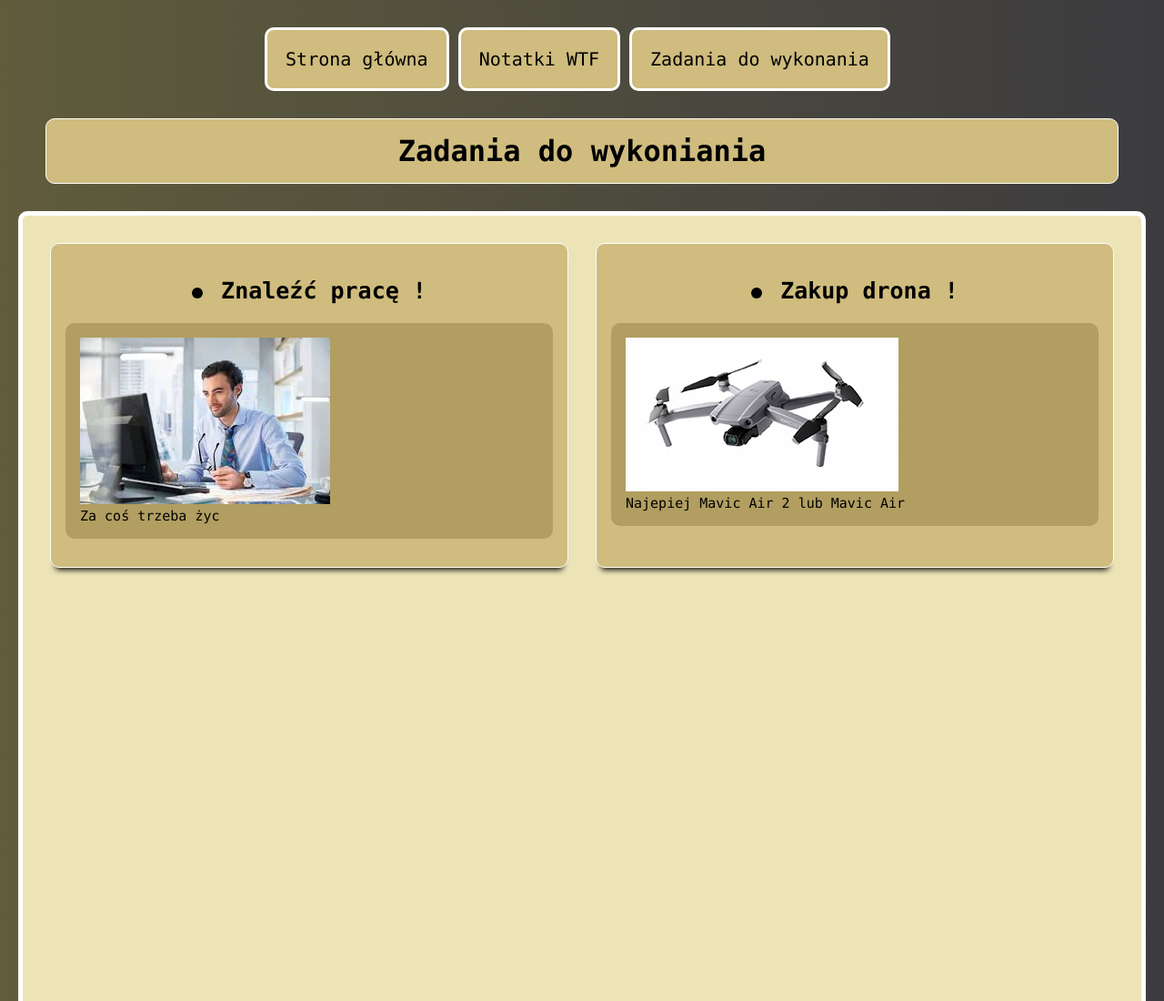
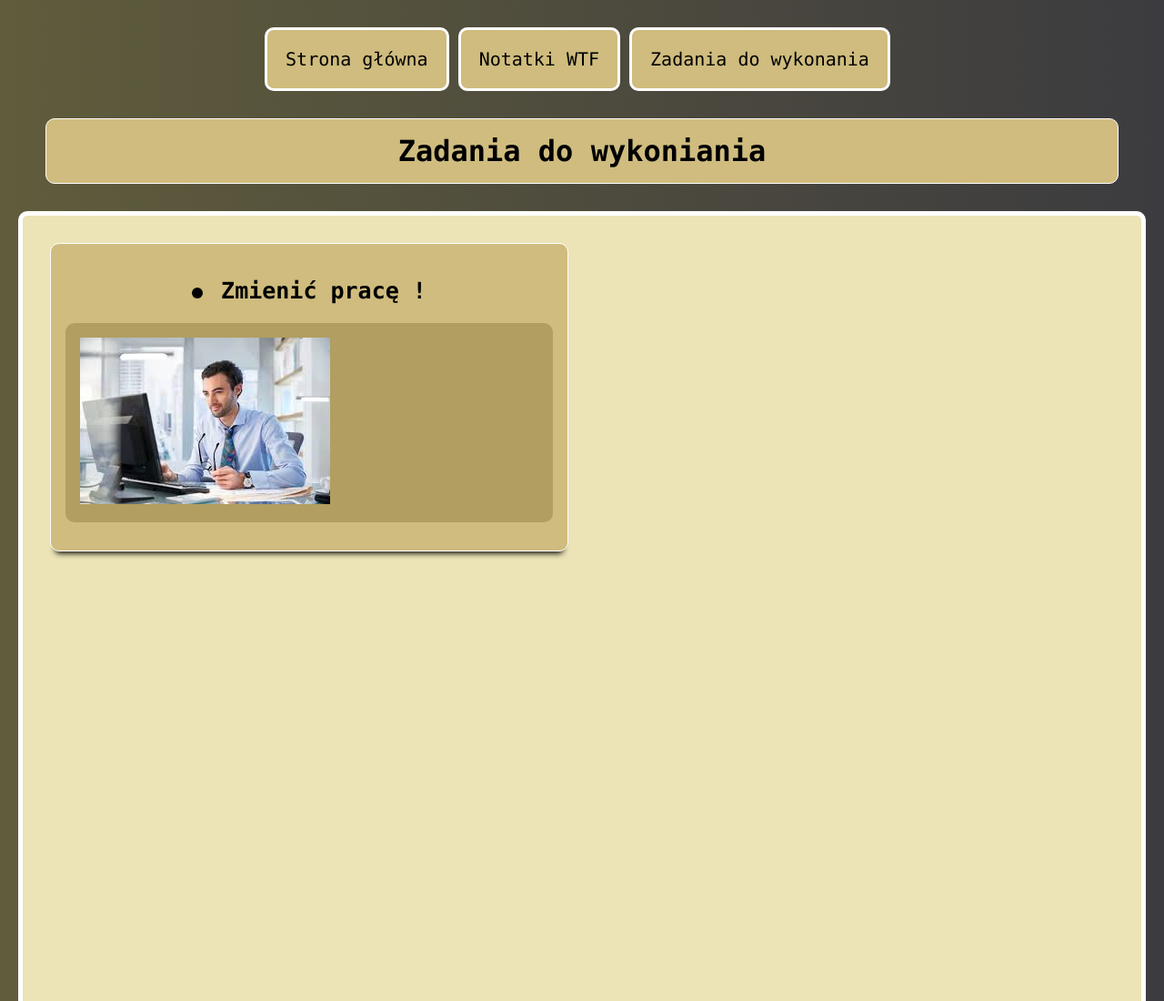
Before and after one commit to Mateusz-Meler/homepage-webpack, a website built with webpack: page src/pages/zadania.html in a window 1280 px wide. Shown: the top 1100 px of the page at 91% size. Built offline with nearby package versions, Linux system fonts and the light colour scheme; no server answers.

Commit message:
changing markup in tasks

```diff
--- a/src/pages/zadania.html
+++ b/src/pages/zadania.html
@@ -33,17 +33,9 @@
       <h1 class="notes">Zadania do wykoniania</h1>
       <section class="board">
         <article class="week-summary">
-          <h2 class="week-summary__title">Znaleźć pracę !</h2>
+          <h2 class="week-summary__title">Zmienić pracę !</h2>
           <p class="week-summary__description">
             <img src="../assets/img/work.jpeg" alt="praca" />
-            <br />Za coś trzeba życ
-          </p>
-        </article>
-        <article class="week-summary">
-          <h2 class="week-summary__title">Zakup drona !</h2>
-          <p class="week-summary__description">
-            <img src="../assets/img/Air2.jpg" alt="Dron" />
-            <br />Najepiej Mavic Air 2 lub Mavic Air
           </p>
         </article>
       </section>
```
